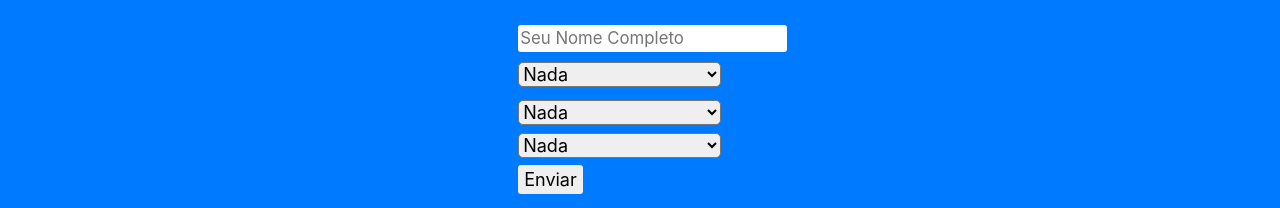
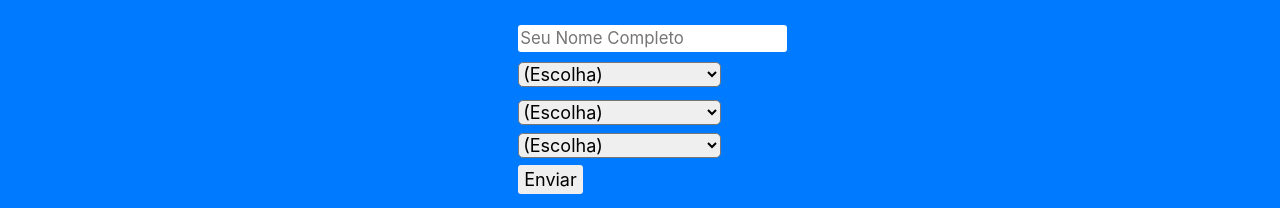
Before and after one commit to viniciusniero/ProjetoPI-2022, a React (Create React App) app: page / in a window 1280 px wide. Shown: the part 956-1164 px from the top of the page. Built offline with nearby package versions, Linux system fonts and the light colour scheme.

Commit message:
WEB 6 - Escrita

```diff
--- a/src/components/Form.js
+++ b/src/components/Form.js
@@ -28,7 +28,7 @@ function ContactForm() {
       <select class="form-select" id="select1"
         type="select"
         name="Pedido">
-        <option value="Nada">Nada</option>
+        <option value="(Escolha)">(Escolha)</option>
         <option value="Achocolatado">Achocolatado</option>
         <option value="Coxinha">Coxinha</option>
         <option value="Suco em Caixa">Suco em Caixa</option>
@@ -50,7 +50,7 @@ function ContactForm() {
       <select class="form-select" id="select2"
         type="select"
         name="Pedido">
-        <option value="Nada"><p>Nada</p></option>
+        <option value="(Escolha)">(Escolha)</option>
         <option value="Achocolatado">Achocolatado</option>
         <option value="Coxinha">Coxinha</option>
         <option value="Suco em Caixa">Suco em Caixa</option>
@@ -71,7 +71,7 @@ function ContactForm() {
       <select class="form-select" id="select3"
         type="select"
         name="Pedido">
-        <option value="Nada">Nada</option>
+        <option value="(Escolha)">(Escolha)</option>
         <option value="Achocolatado">Achocolatado</option>
         <option value="Coxinha">Coxinha</option>
         <option value="Suco em Caixa">Suco em Caixa</option>
```
